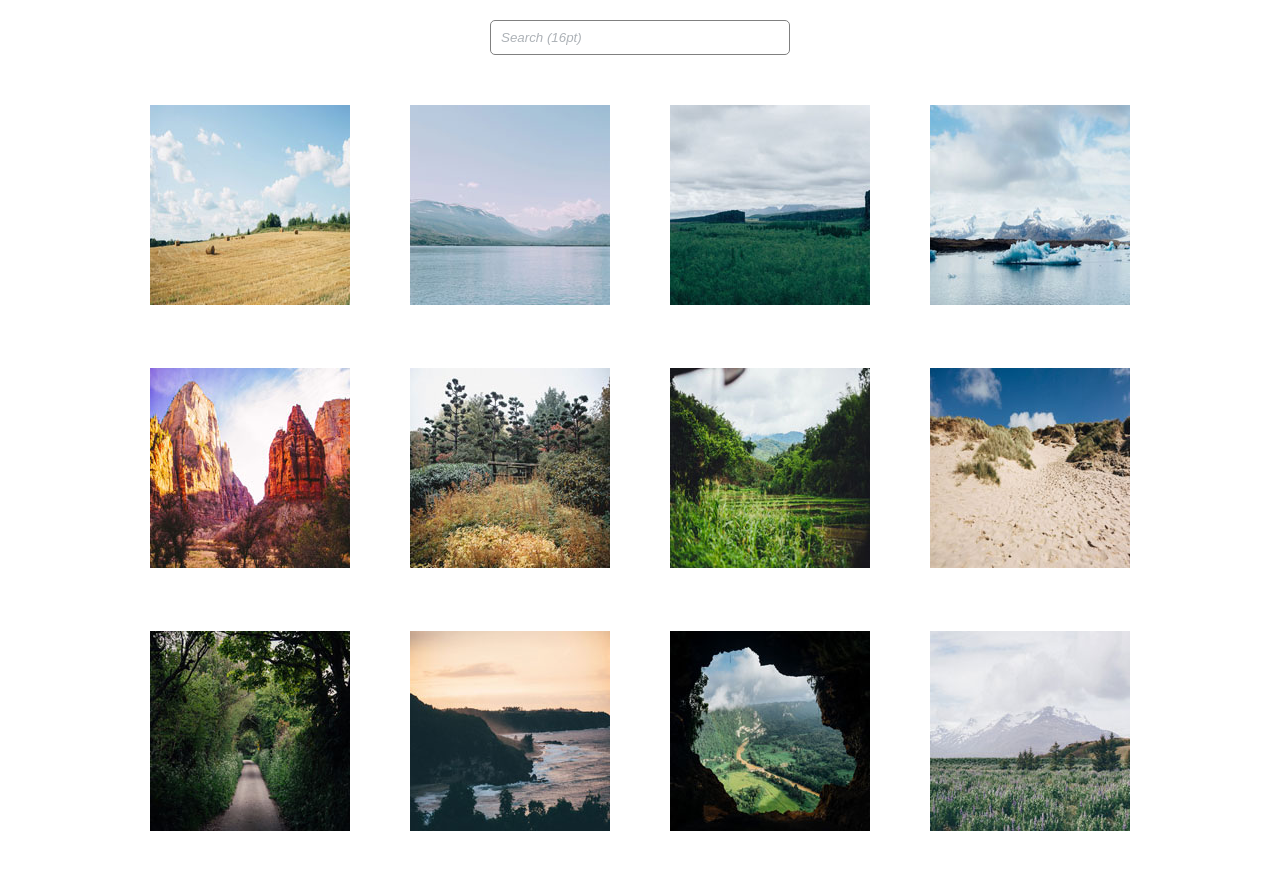
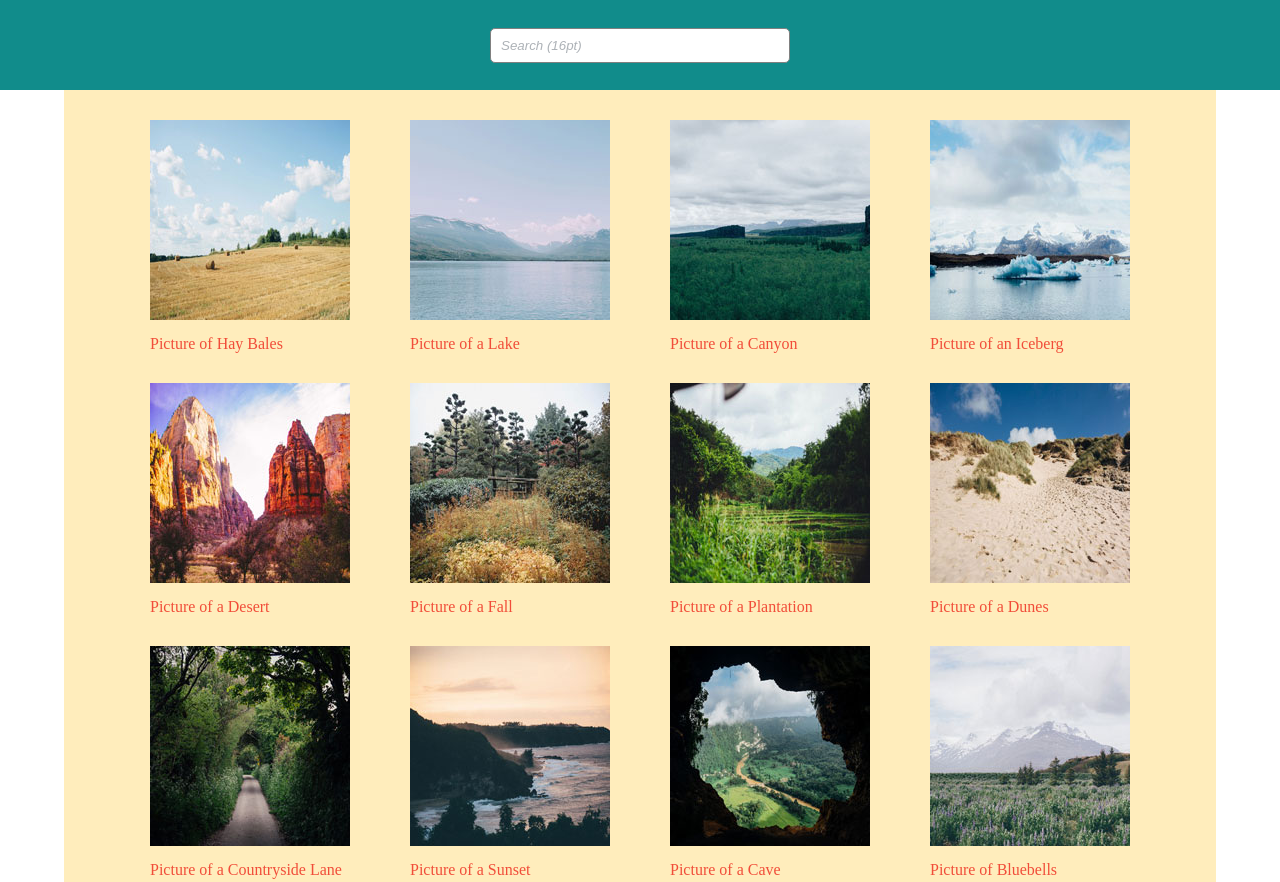
Before and after one commit to PaulRodoslavov/-4-Interactive-Photo-Gallery, a plain HTML site: page index.html in a window 1280 px wide. Shown: the top 882 px of the page. Drawn offline with Linux system fonts and the light colour scheme.

Commit message:
js is ready

```diff
--- a/css/main.css
+++ b/css/main.css
@@ -1,6 +1,8 @@
+@import url('https://fonts.googleapis.com/css?family=Pangolin');
 *{
 	box-sizing: border-box;
 }
+
 /* Containers ------------ */
 
 .container{
@@ -9,18 +11,48 @@
 	display: flex;
 	flex-wrap: wrap;
 	justify-content: center;
+	background: #ffedbc;
+
+}
+.hv{
+	height: 100vh;
+}
+.wrap{
+	height: 90px;
+	background: #118c8b;
+	display: flex;
+
+
 }
 
 /* Photos ------------ */
+.gallery{
+	position: relative;
+}
+
+.wrap-img img:hover {
+    box-shadow: 0 0 15px #118c8b;
+}
 
 .gallery img{
 	margin: 30px;
+
 }
+.wrap-img{
+	position: relative;
+}
+.olo {
+	display: block;
+    position: absolute;
+    color: #f14d39;
+    bottom: 1px;
+    left: 30px;
+    }
 
 /* Input_search ------------ */
 
 .input{
-	margin: 20px auto;
+	margin: auto;
 	width: 200px;
 }
 #search_words{
@@ -46,6 +78,9 @@ input::placeholder {
 .lb-data .lb-close{
 	display: none;
 }
+.lb-data .lb-caption {
+	font: 15px 'Pangolin', cursive;
+}
 .lightbox .lb-image{
 	border: none;
 }
@@ -53,4 +88,7 @@ input::placeholder {
 	.input{
 		width: 300px;
 	}
+	.gallery img{
+	margin: 30px;
 }
+}
--- a/index.html
+++ b/index.html
@@ -9,70 +9,77 @@
 	<title>Interactive Photo Gallery </title>
 </head>
 <body>
-	<div class="input">
+	<div class="wrap">
+		<div class="input">
 		<input type="text" name="search" id="search_words" placeholder="Search (16pt)">
 	</div>
+
+	</div>
+
 		<div class="container">
-			<div>
+			<div class="wrap-img">
 				<a href="img/01.jpg" data-lightbox="image" data-title="I love hay bales. Took this snap on a drive through the countryside past some straw fields." class="gallery">
 					<img src="img/small/01.jpg" alt="Picture of Hay Bales">
 				</a>
+
 			</div>
-			<div>
+			<div class="wrap-img">
 				<a href="img/02.jpg" data-lightbox="image" data-title="The lake was so calm today. We had a great view of the snow on the mountains from here." class="gallery">
 					<img src="img/small/02.jpg" alt="Picture of a Lake">
 				</a>
+
 			</div>
-			<div>
+			<div class="wrap-img">
 				<a href="img/03.jpg" data-lightbox="image" data-title="I hiked to the top of the mountain and got this picture of the canyon and trees below." class="gallery">
 					<img src="img/small/03.jpg" alt="Picture of a Canyon">
 				</a>
 			</div>
-			<div>
+			<div class="wrap-img">
 				<a href="img/04.jpg" data-lightbox="image" data-title="It was amazing to see an iceberg up close, it was so cold but didn’t snow today. " class="gallery">
 					<img src="img/small/04.jpg" alt="Picture of an Iceberg">
 				</a>
 			</div>
-			<div>
+			<div class="wrap-img">
 				<a href="img/05.jpg" data-lightbox="image" data-title="The red cliffs were beautiful. It was really hot in the desert but we did a lot of walking through the canyons." class="gallery">
 					<img src="img/small/05.jpg" alt="Picture of a Desert">
 				</a>
 			</div>
-			<div>
+			<div class="wrap-img">
 				<a href="img/06.jpg" data-lightbox="image" data-title="Fall is coming, I love when the leaves on the trees start to change color." class="gallery">
 					<img src="img/small/06.jpg" alt="Picture of a Fall">
 				</a>
 			</div>
-			<div>
+			<div class="wrap-img">
 				<a href="img/07.jpg" data-lightbox="image" data-title="I drove past this plantation yesterday, everything is so green!" class="gallery">
 					<img src="img/small/07.jpg" alt="Picture of a Plantation">
 				</a>
 			</div>
-			<div>
-				<a href="img/08.jpg" data-lightbox="image" data-title="My summer vacation to the Oregon Coast. I love the sandy dunes!n" class="gallery">
+			<div class="wrap-img">
+				<a href="img/08.jpg" data-lightbox="image" data-title="My summer vacation to the Oregon Coast. I love the sandy dunes!" class="gallery">
 					<img src="img/small/08.jpg" alt="Picture of a Dunes">
 				</a>
 			</div>
-			<div>
-				<a href="img/09.jpg" data-lightbox="image" data-title="We enjoyed a quiet stroll down this countryside lane. " class="gallery">
+			<div class="wrap-img">
+				<a href="img/09.jpg" data-lightbox="image" data-title="We enjoyed a quiet stroll down this countryside lane." class="gallery">
 					<img src="img/small/09.jpg" alt="Picture of a Countryside Lane">
 				</a>
 			</div>
-			<div>
+			<div class="wrap-img">
 				<a href="img/10.jpg" data-lightbox="image" data-title="Sunset at the coast! The sky turned a lovely shade of orange." class="gallery">
 					<img src="img/small/10.jpg" alt="Picture of a Sunset">
 				</a>
 			</div>
-			<div>
+			<div class="wrap-img">
 				<a href="img/11.jpg" data-lightbox="image" data-title="I did a tour of a cave today and the view of the landscape below was breathtaking." class="gallery">
 					<img src="img/small/11.jpg" alt="Picture of a Cave">
 				</a>
 			</div>
-			<div>
-				<a href="img/12.jpg" data-lightbox="image" data-title="I walked through this meadow of bluebells and got a good view of the snow on the mountain before the fog came in.n" class="gallery">
+			<div class="wrap-img">
+				<a href="img/12.jpg" data-lightbox="image" data-title="I walked through this meadow of bluebells and got a good view of the snow on the mountain before the fog came in." class="gallery">
 					<img src="img/small/12.jpg" alt="Picture of Bluebells">
 				</a>
 			</div>
+			<div class="hv"></div>
 	</div>
 	<script src="js/jQuery v3.3.1.js"></script>
 
--- a/js/main.js
+++ b/js/main.js
@@ -1,6 +1,34 @@
 lightbox.option({
-      // 'albumLabel': "",
       'wrapAround': true,
       'alwaysShowNavOnTouchDevices': true,
       'showImageNumberLabel': false
     })
+
+
+const atr = $('img');
+let div = $("<div>").addClass('olo');
+
+	$('.gallery').append(div);
+
+const text = $('.olo');
+
+	for(let i = 0; i < atr.length; i++) {
+		console.log(atr[i].getAttribute('alt'));
+		let getAtr = atr[i].getAttribute('alt');
+			text[i].innerHTML = getAtr;
+		}
+
+
+$( "#search_words" ).keyup(function() {
+ 	const search = $( "#search_words" ).val().toLowerCase();
+	const match = $('.gallery');
+
+  	for (let i = 0; i < match.length; i++){
+	  	if (match[i].getAttribute('data-title').toLowerCase().includes(search)) {
+	  		match[i].style.display = "inline-block";
+	  	}
+	  	else {
+	  		match[i].style.display = "none";
+	  	}
+  	}
+});
```
